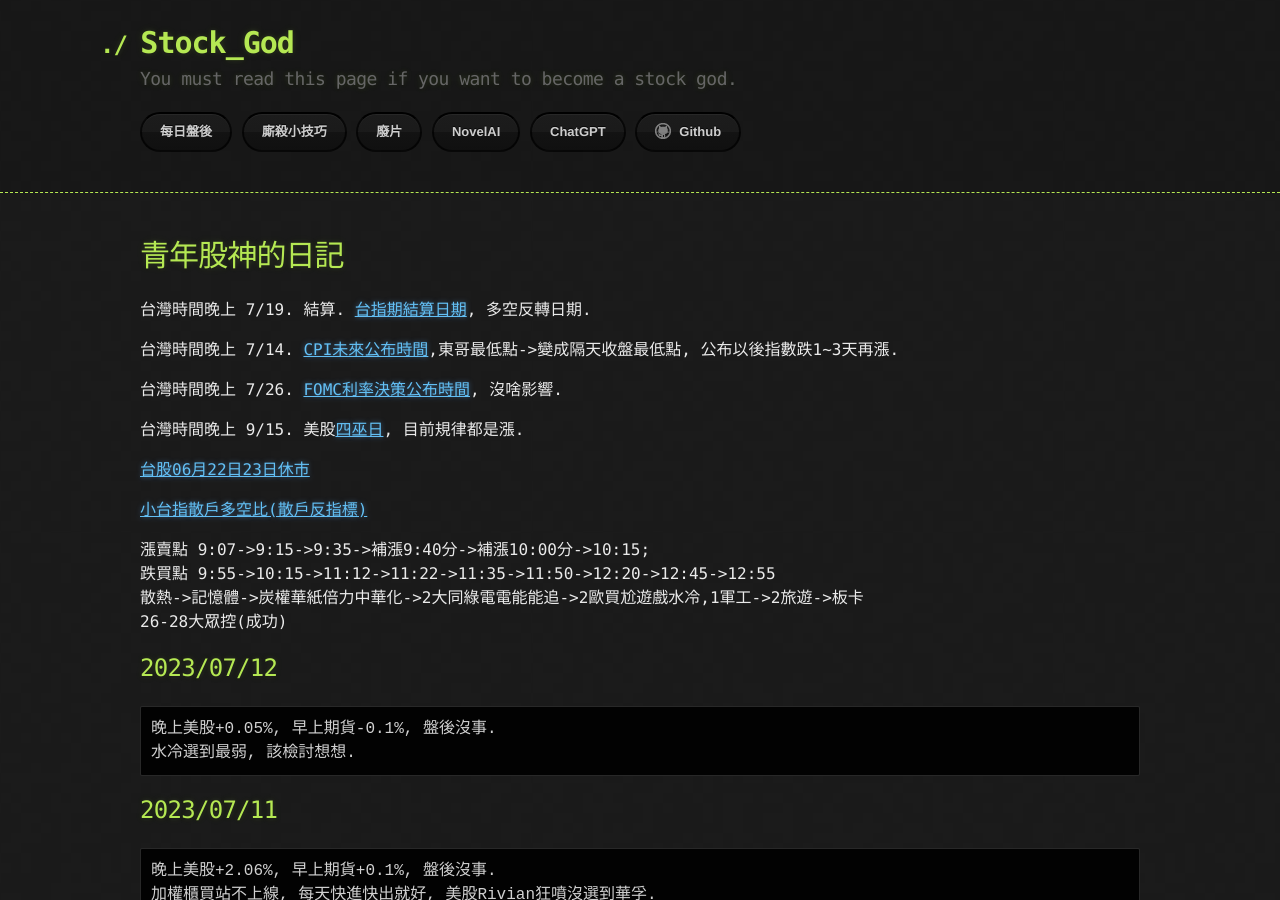
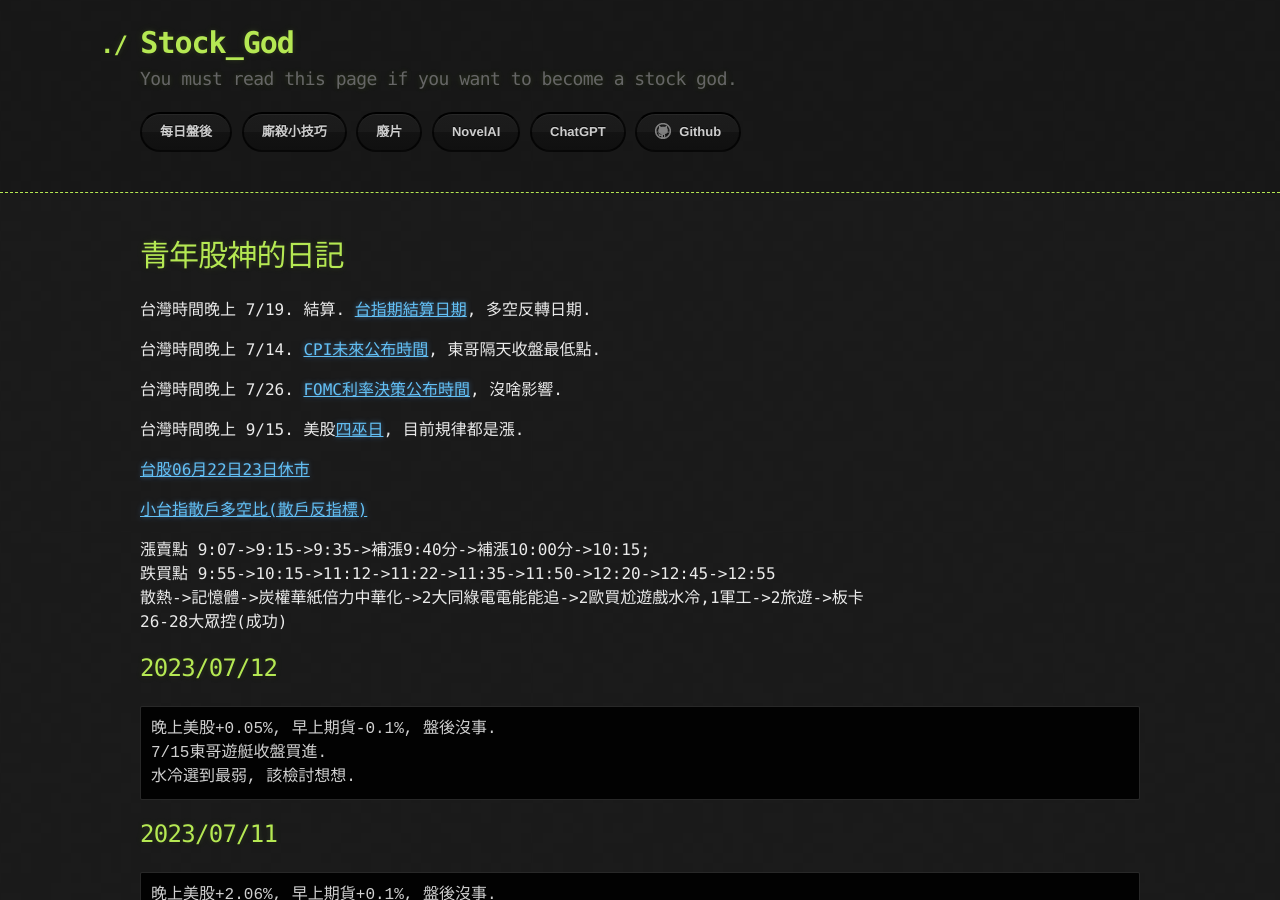
Before and after one commit to lepg5487/Stock_God, a Jekyll site: the page built from index.md, in a window 1280 px wide and 900 px high. Built offline with Jekyll 4.4.1, drawn with Linux system fonts in a browser that asks for light colours; our own code applies the rules of GitHub Pages for plain Markdown files.

Commit message:
Update index.md

````diff
--- a/index.md
+++ b/index.md
@@ -6,7 +6,7 @@
 
 台灣時間晚上 7/19. 結算. [台指期結算日期](https://www.taifex.com.tw/file/taifex/CHINESE/4/2023Calendar_cv1.pdf), 多空反轉日期.
 
-台灣時間晚上 7/14. [CPI未來公布時間](https://hk.investing.com/economic-calendar/cpi-733),東哥最低點->變成隔天收盤最低點, 公布以後指數跌1~3天再漲.
+台灣時間晚上 7/14. [CPI未來公布時間](https://hk.investing.com/economic-calendar/cpi-733), 東哥隔天收盤最低點.
 
 台灣時間晚上 7/26. [FOMC利率決策公布時間](https://www.cmegroup.com/cn-t/markets/interest-rates/cme-fedwatch-tool.html), 沒啥影響.
 
@@ -24,6 +24,7 @@
 ## 2023/07/12
 ```
 晚上美股+0.05%, 早上期貨-0.1%, 盤後沒事.
+7/15東哥遊艇收盤買進.
 水冷選到最弱, 該檢討想想.
 ```
 
````
